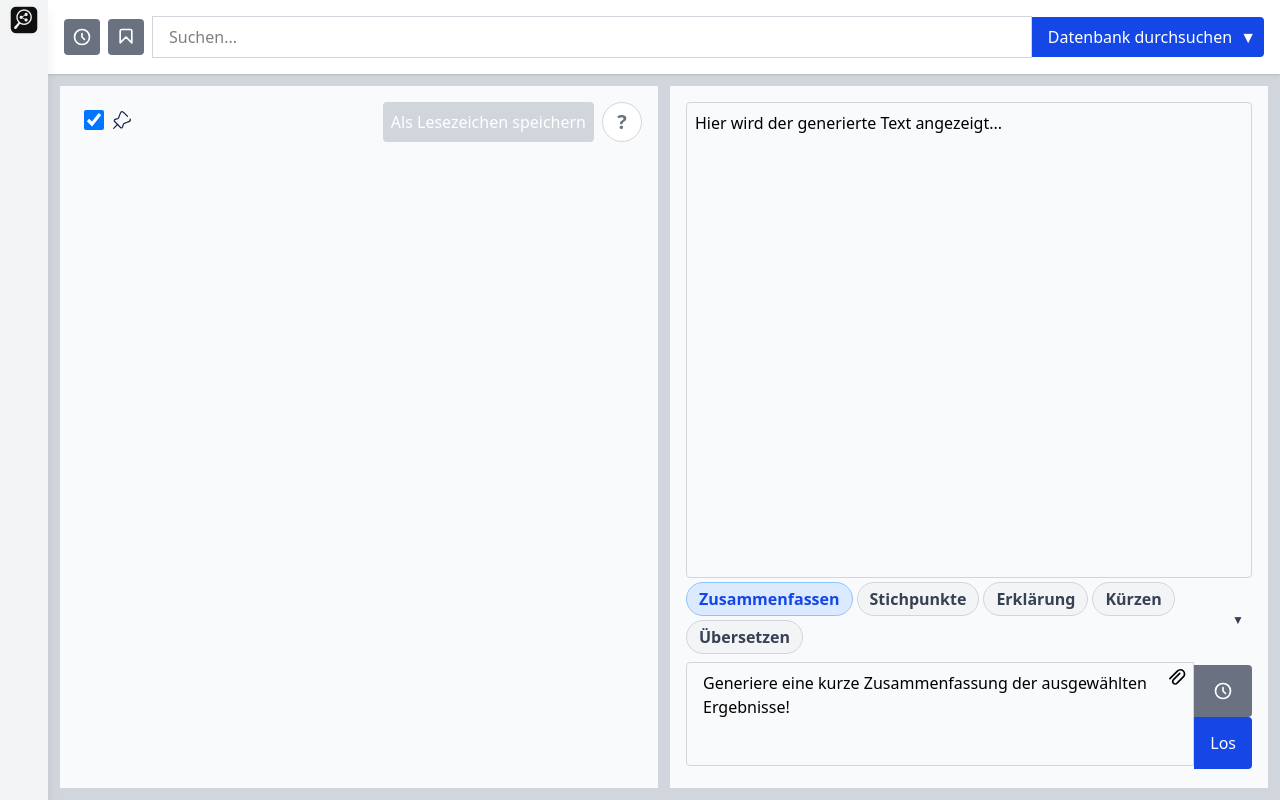
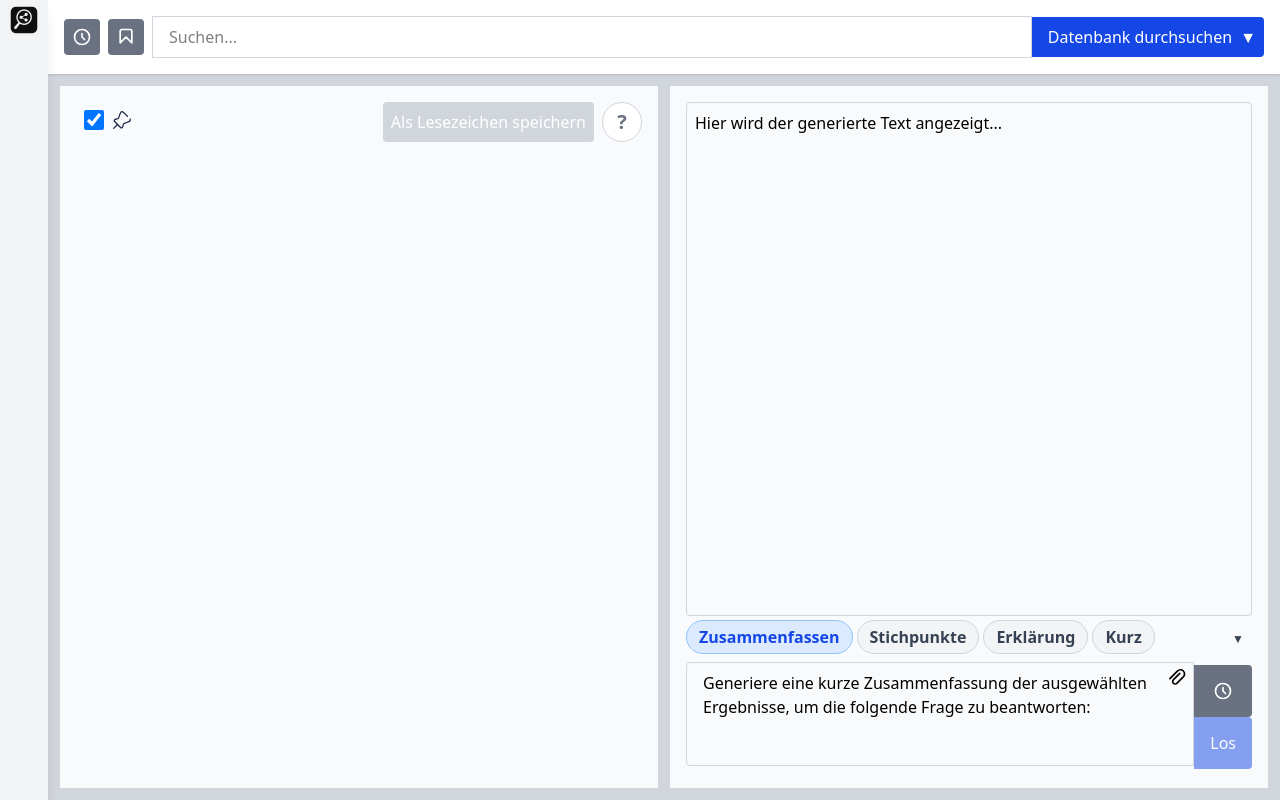
Before and after one commit to uol-esis/CivicSage-Frontend, a React (Vite) app: page / in a window 1280 px wide. Built offline with nearby package versions, Linux system fonts and the light colour scheme.

Commit message:
Standardprompt fragen nun die bei der Suche gestellte Frage, nur modifiziert.
Generieren Button disabled und tooltip hinzugefügt, wenn keine Daten ausgewählt sind

```diff
--- a/src/Search.jsx
+++ b/src/Search.jsx
@@ -40,6 +40,8 @@ export default function Search() {
   const [tempFiles, setTempFiles] = useState([]);
   const fileInputRef = useRef(null);
   const [chatWithoutSearch, setChatWithoutSearch] = useState(false);
+  const [promptType, setPromptType] = useState('summary');
+
 
 
   {/* Searches the DB for results and display them in boxes */}
@@ -154,6 +156,31 @@ export default function Search() {
   useEffect(() => {
       setHelpHighlight(false);
   }, []);
+
+  useEffect(() => {
+    let promptText = '';
+    switch (promptType) {
+      case 'summary':
+        promptText = 'Generiere eine kurze Zusammenfassung der ausgewählten Ergebnisse, um die folgende Frage zu beantworten: \n' + query;
+        break;
+      case 'bullets':
+        promptText = 'Fasse die wichtigsten Punkte der ausgewählten Ergebnisse in Stichpunkten zusammen, um die folgende Frage zu beantworten: \n' + query;
+        break;
+      case 'explain':
+        promptText = 'Beantworte die folgende Frage, indem du die ausgewählten Ergebnisse so erklärst, dass ich sie ohne jegliches Vorwissen verstehen kann: \n' + query;
+        break;
+      case 'short':
+        promptText = 'Beantworte die folgende Frage, indem du die wichtigsten Aussagen der ausgewählten Ergebnisse auf das Wesentliche (maximal 2 Sätze) kürzt: \n' + query;
+        break;
+      case 'translate':
+        promptText = 'Übersetze deine letzte Antwort ins Englische!';
+        break;
+      default:
+        promptText = '';
+    }
+    setPrompt(promptText);
+  }, [promptType, query]);
+
 
   const handleShowHistory = () => {
     const history = JSON.parse(localStorage.getItem('searchHistory')) || [];
@@ -994,59 +1021,59 @@ export default function Search() {
                   <div className="flex flex-row flex-wrap mb-1 gap-1">
                     <button
                       className={`px-3 py-1 rounded-full font-semibold border transition
-                        ${prompt === 'Generiere eine kurze Zusammenfassung der ausgewählten Ergebnisse!'
+                        ${prompt === 'Generiere eine kurze Zusammenfassung der ausgewählten Ergebnisse, um die folgende Frage zu beantworten: \n' + query
                           ? 'bg-blue-100 text-blue-700 border-blue-300'
                           : 'bg-gray-100 text-gray-700 border-gray-300 hover:bg-gray-200'}
                       `}
-                      onClick={() => setPrompt('Generiere eine kurze Zusammenfassung der ausgewählten Ergebnisse!')}
+                      onClick={() => setPromptType('summary')}
                       type="button"
                     >
                       Zusammenfassen
                     </button>
                     <button
                       className={`px-3 py-1 rounded-full font-semibold border transition
-                        ${prompt === 'Fasse die wichtigsten Punkte der ausgewählten Ergebnisse in Stichpunkten zusammen!'
+                        ${prompt === 'Fasse die wichtigsten Punkte der ausgewählten Ergebnisse in Stichpunkten zusammen, um die folgende Frage zu beantworten: \n' + query
                           ? 'bg-blue-100 text-blue-700 border-blue-300'
                           : 'bg-gray-100 text-gray-700 border-gray-300 hover:bg-gray-200'}
                       `}
-                      onClick={() => setPrompt('Fasse die wichtigsten Punkte der ausgewählten Ergebnisse in Stichpunkten zusammen!')}
+                      onClick={() => setPromptType('bullets')}
                       type="button"
                     >
                       Stichpunkte
                     </button>
                     <button
                       className={`px-3 py-1 rounded-full font-semibold border transition
-                        ${prompt === 'Erkläre mir die Ausgewählten Ergebnisse, so dass ich sie ohne jegliches Vorwissen verstehen kann!'
+                        ${prompt === 'Beantworte die folgende Frage, indem du die ausgewählten Ergebnisse so erklärst, dass ich sie ohne jegliches Vorwissen verstehen kann: \n' + query
                           ? 'bg-blue-100 text-blue-700 border-blue-300'
                           : 'bg-gray-100 text-gray-700 border-gray-300 hover:bg-gray-200'}
                       `}
-                      onClick={() => setPrompt('Erkläre mir die Ausgewählten Ergebnisse, so dass ich sie ohne jegliches Vorwissen verstehen kann!')}
+                      onClick={() => setPromptType('explain')}
                       type="button"
                     >
                       Erklärung
                     </button>
                     <button
                       className={`px-3 py-1 rounded-full font-semibold border transition
-                        ${prompt === 'Kürze die wichtigsten Aussagen der ausgewählten Ergebnisse auf das Wesentliche (maximal 2 Sätze)!'
+                        ${prompt === 'Beantworte die folgende Frage, indem du die wichtigsten Aussagen der ausgewählten Ergebnisse auf das Wesentliche (maximal 2 Sätze) kürzt: \n' + query
                           ? 'bg-blue-100 text-blue-700 border-blue-300'
                           : 'bg-gray-100 text-gray-700 border-gray-300 hover:bg-gray-200'}
                       `}
-                      onClick={() => setPrompt('Kürze die wichtigsten Aussagen der ausgewählten Ergebnisse auf das Wesentliche (maximal 2 Sätze)!')}
+                      onClick={() => setPromptType('short')}
                       type="button"
                     >
-                      Kürzen
+                      Kurz
                     </button>
-                    <button
+                    {/*<button
                       className={`px-3 py-1 rounded-full font-semibold border transition
-                        ${prompt === 'Übersetze die ausgewählten Ergebnisse ins Deutsche!'
+                        ${prompt === 'Übersetze deine letzte Antwort ins Englische!'
                           ? 'bg-blue-100 text-blue-700 border-blue-300'
                           : 'bg-gray-100 text-gray-700 border-gray-300 hover:bg-gray-200'}
                       `}
-                      onClick={() => setPrompt('Übersetze die ausgewählten Ergebnisse ins Deutsche!')}
+                      onClick={() => setPromptType('translate')}
                       type="button"
                     >
                       Übersetzen
-                    </button>
+                    </button>*/}
                   </div>
                 )}
                 <div className="flex flex-row justify-end flex-1">
@@ -1159,10 +1186,17 @@ export default function Search() {
                   </Menu>
                   <button
                     type="submit"
-                    className="bg-blue-700 text-white px-4 py-2 h-[3.25rem] rounded-r cursor-pointer"
+                    className="bg-blue-700 text-white px-4 py-2 h-[3.25rem] rounded-r cursor-pointer disabled:opacity-50"
                     onClick={() => setAutoTextNotification(null)}
-                    disabled={isGenerating}
+                    disabled={isGenerating || results.length === 0 && tempFiles.length === 0}
                     aria-label="Text generieren"
+                    title={
+                      isGenerating
+                        ? 'Text wird gerade generiert...'
+                        : (results.length === 0 && tempFiles.length === 0)
+                          ? 'Bitte durchsuche die Datenbank nach mindestens einem Ergebnis oder füge eine Datei hinzu.'
+                          : undefined
+                    }
                   >
                     {isGenerating ? (
                       <div className="spinner-border animate-spin inline-block w-4 h-4 border-2 rounded-full"></div>
```
